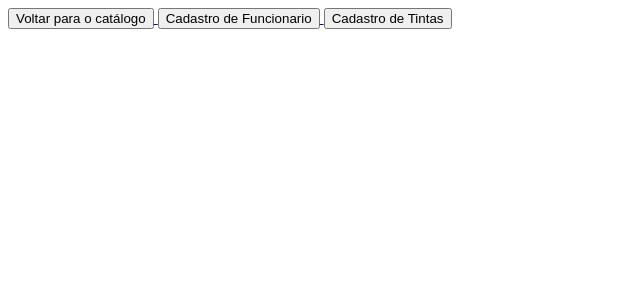
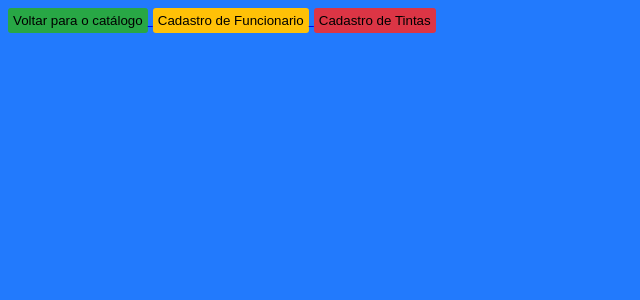
Before and after one commit to Salasario01/lojaTintas, a PHP site: page /php/comprasAndamentoFuncionarioForm.php in a window 1280 px wide. Shown: the top 300 px of the page, without its empty margins (0-640 px from the left). Run offline with PHP 8.4, Linux system fonts and the light colour scheme; the visitor is signed in with stand-in values (Sample User, id 1); data that the repository does not hold is empty.

Commit message:
Comit Final

```diff
--- a/php/comprasAndamentoFuncionarioForm.php
+++ b/php/comprasAndamentoFuncionarioForm.php
@@ -12,18 +12,19 @@
     <meta charset="UTF-8">
     <meta http-equiv="X-UA-Compatible" content="IE=edge">
     <meta name="viewport" content="width=device-width, initial-scale=1.0">
+	<link rel="stylesheet" href="../style/comprasAndamentoFuncionario.css">
     <title>comprasAndamentoFuncionario</title>
 </head>
 <body>
 
 <a href="../index.php">
-<button>Voltar para o catálogo</button>
+<button id="btn1" >Voltar para o catálogo</button>
 </a>
 <a href="../php/cadastroFuncionarioForm.php">
-<button>Cadastro de Funcionario</button>
+<button id="btn2">Cadastro de Funcionario</button>
 </a>
 <a href="../php/cadastroTintasForm.php">
-<button>Cadastro de Tintas</button>
+<button id="btn3" >Cadastro de Tintas</button>
 </a>
 
 <div id="alertas">
--- /dev/null
+++ b/style/comprasAndamentoFuncionario.css
@@ -0,0 +1,38 @@
+body{
+    background-color: #227afd;
+    color: #fff;
+    font-family: cursive;
+}
+.btn.btn-success{
+    background-color: green;
+}
+.btn.btn-warning{
+    background-color: yellow;
+}
+.btn.btn-danger{
+    background-color: #343a40;
+}
+.btn{
+    padding: 10px;
+    border-radius: 5px;
+    border: 0px;
+    color: #fff;
+}
+#btn1{
+    background-color: #28a745;
+    padding: 5px;
+    border: 0px;
+    border-radius: 3px;
+}
+#btn2{
+    background-color: #ffc107;
+    padding: 5px;
+    border: 0px;
+    border-radius: 3px;
+}
+#btn3{
+    background-color: #dc3545;
+    padding: 5px;
+    border: 0px;
+    border-radius: 3px;
+}
```
Also changed, not shown: php/comprasAndamentoClienteForm.php (+4 -3 lines), style/comprasAndamentoCliente.css (added, +19 -0 lines), style/index.css (+3 -4 lines), fotos/2022.07.12-14.40.43.jpg (added).
